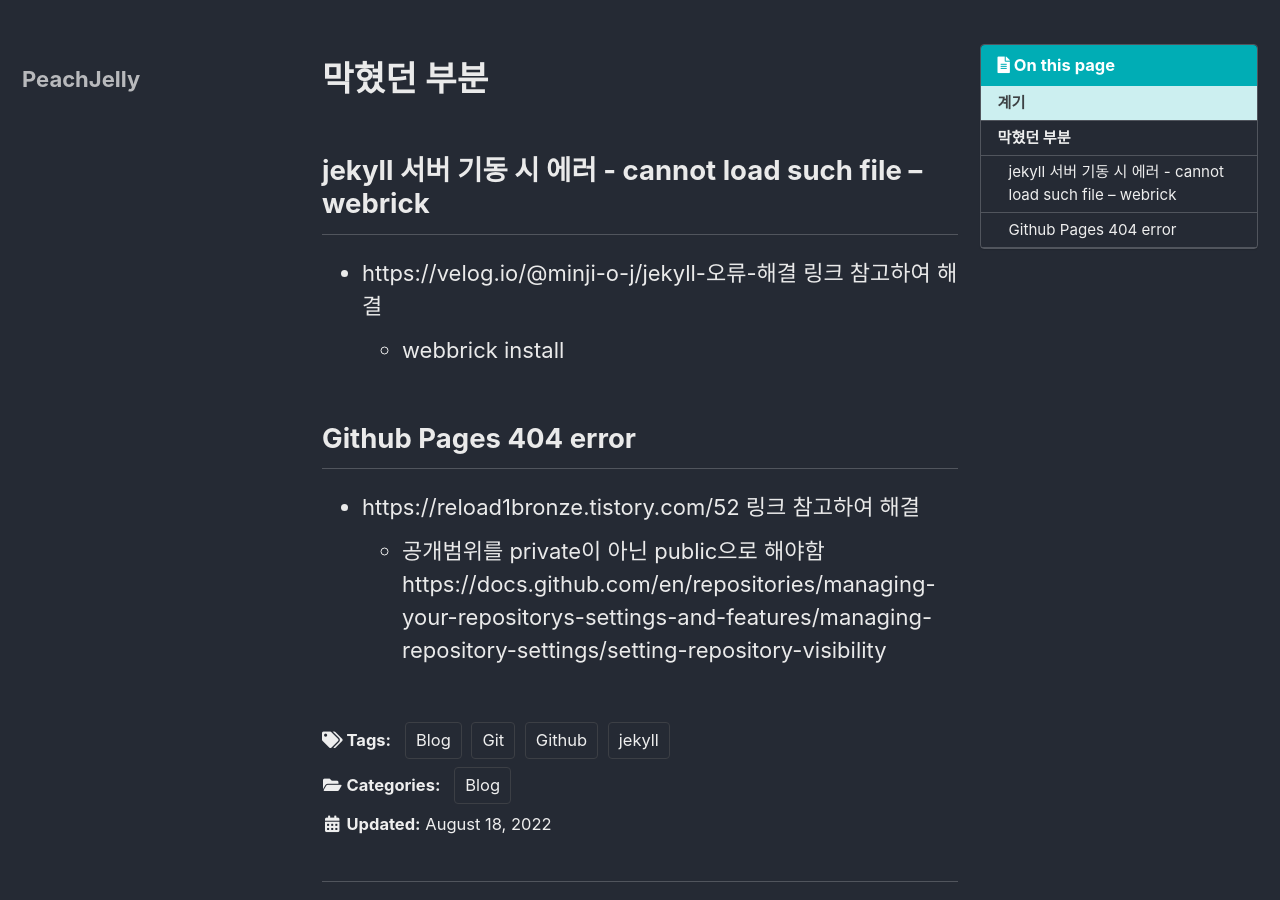
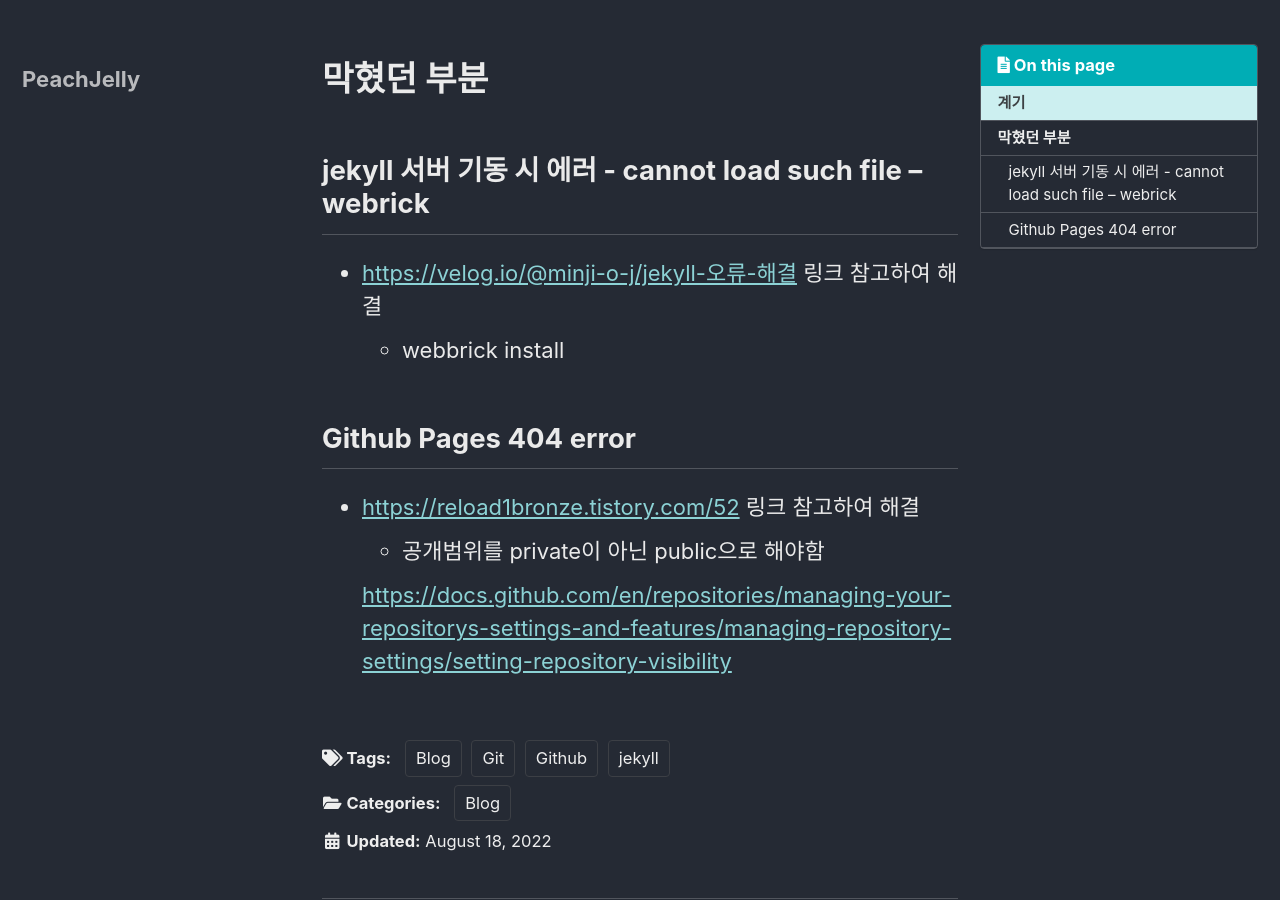
Before and after one commit to peachjelly/peachjelly.github.io, a Jekyll site: the page built from _posts/2022-08-18-blog_category_first_post.md, in a window 1280 px wide and 900 px high, scrolled down 494 px. Built offline with Jekyll 4.4.1, drawn with Linux system fonts in a browser that asks for light colours; cached includes are drawn as plain includes; some of the changed lines change nothing that is shown.

Commit message:
Update 2022-08-18-blog_category_first_post.md
modify link

```diff
--- a/_posts/2022-08-18-blog_category_first_post.md
+++ b/_posts/2022-08-18-blog_category_first_post.md
@@ -24,10 +24,10 @@
 
 # 막혔던 부분
 ## jekyll 서버 기동 시 에러 - cannot load such file -- webrick
-- https://velog.io/@minji-o-j/jekyll-오류-해결 링크 참고하여 해결
+- <https://velog.io/@minji-o-j/jekyll-오류-해결> 링크 참고하여 해결
     - webbrick install
 
 ## Github Pages 404 error
-- https://reload1bronze.tistory.com/52 링크 참고하여 해결
+- <https://reload1bronze.tistory.com/52> 링크 참고하여 해결
     - 공개범위를 private이 아닌 public으로 해야함
-    https://docs.github.com/en/repositories/managing-your-repositorys-settings-and-features/managing-repository-settings/setting-repository-visibility
+    <https://docs.github.com/en/repositories/managing-your-repositorys-settings-and-features/managing-repository-settings/setting-repository-visibility>
```
